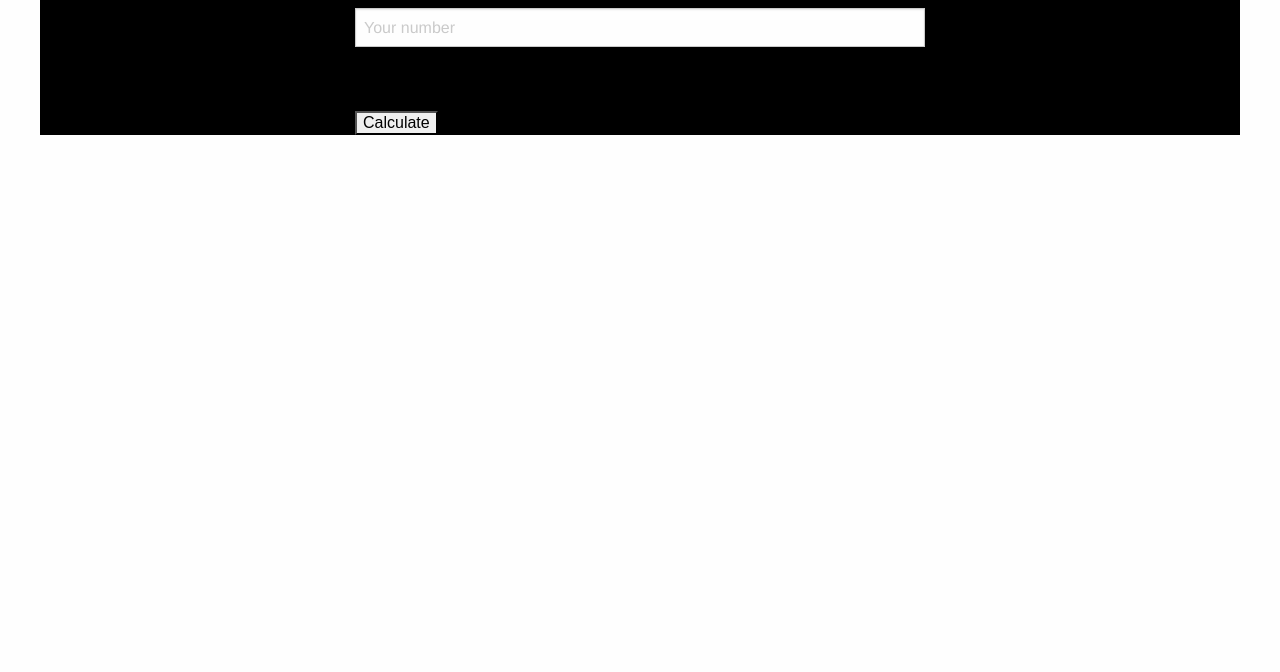
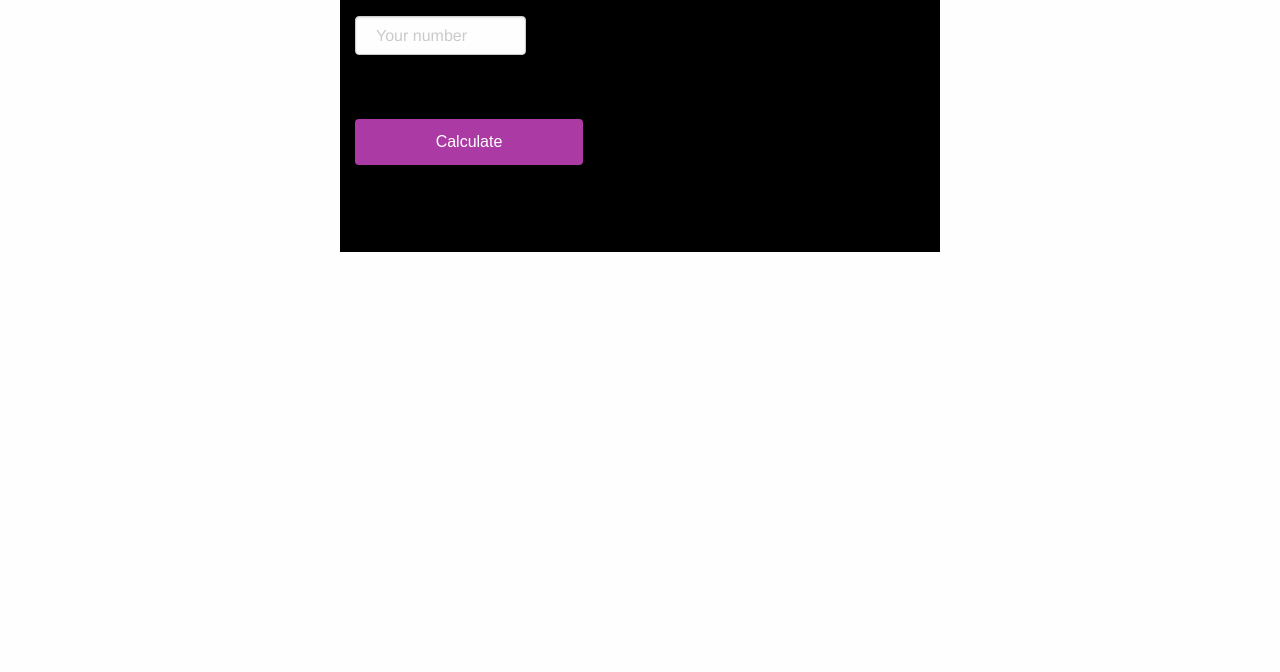
Before and after one commit to casperjureskog/fizz_buzz_js, a website: page index.html in a window 1280 px wide. Shown: the part 128-800 px from the top of the page. Drawn offline with nearby package versions, Linux system fonts and the light colour scheme.

Commit message:
add final tuoch to design in base version

```diff
--- a/index.html
+++ b/index.html
@@ -39,12 +39,9 @@
         <br><br>
         <form>
           <input  type="text" id="player1" placeholder="Your number">&nbsp;
-            <br><br>
+            <br><span id="display_message"></span><br><br>
           <input type="button" id="calculate" value="Calculate">
         </form>
-
-
-         <span id="display_message"></span>
         </div>
         <div class="large-3 columns">&nbsp;
         </div>
--- a/style.css
+++ b/style.css
@@ -5,5 +5,39 @@ background: #f7f7f7;
 
 
 div {
+  /*background: #000000;*/
+}
+
+span {
+  color: white;
+}
+
+.falt {
+  height: 380px;
   background: #000000;
 }
+
+input[type=text], select {
+    width: 30%;
+    padding: 12px 20px;
+    margin: 8px 0;
+    display: inline-block;
+    border: 1px solid #ccc;
+    border-radius: 4px;
+    box-sizing: border-box;
+}
+
+input[type=button] {
+    width: 40%;
+    background-color: #AB3AA4;
+    color: white;
+    padding: 14px 20px;
+    margin: 8px 0;
+    border: none;
+    border-radius: 4px;
+    cursor: pointer;
+}
+
+input[type=button]:hover {
+    background-color: #62225E;
+}
```
